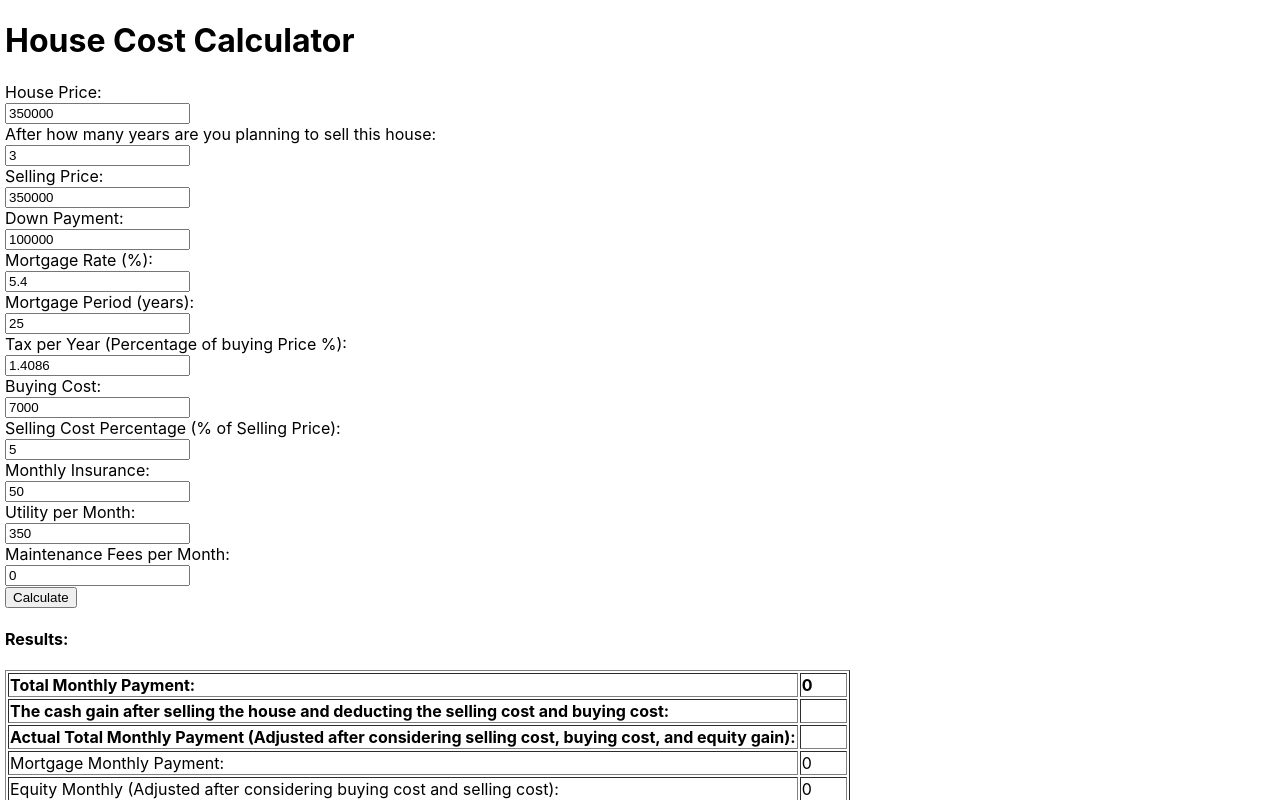
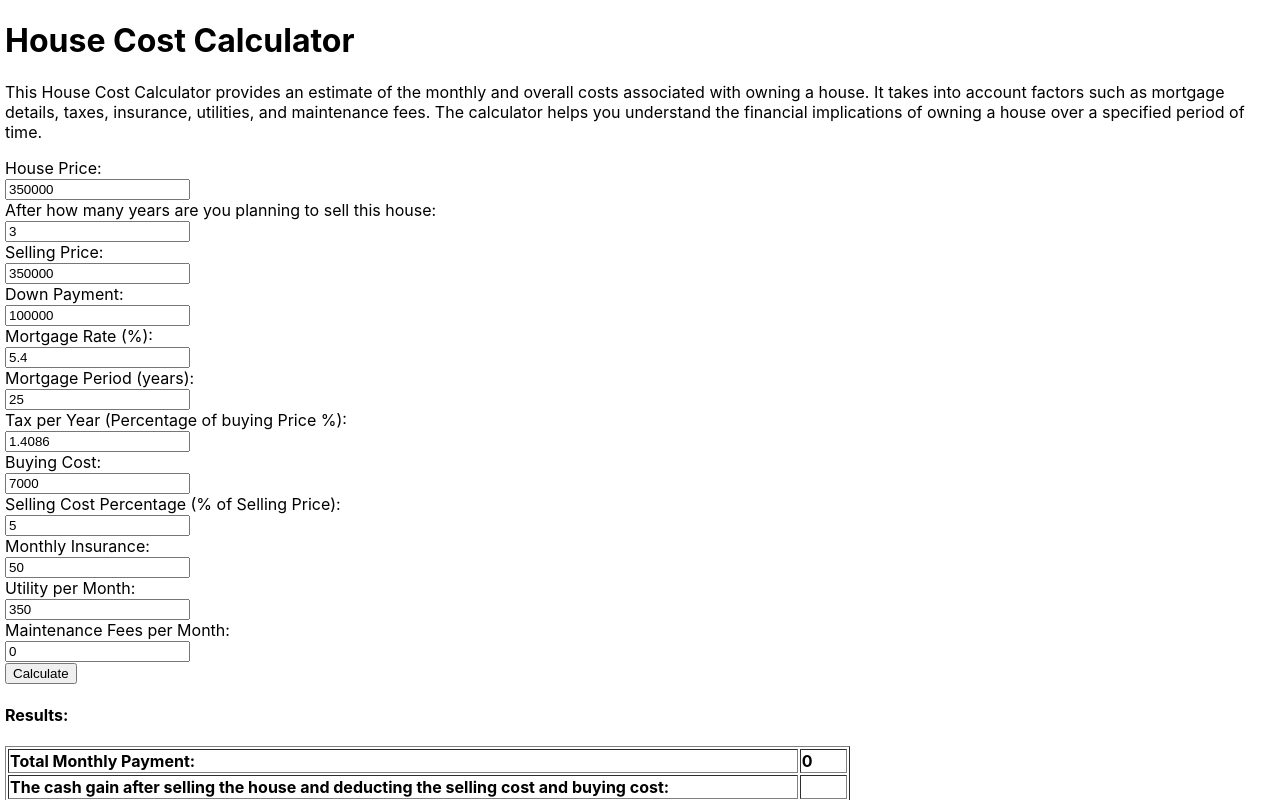
Before and after one commit to fadinassri/houses, a React (Create React App) app in the folder my-app/: page / in a window 1280 px wide. Shown: the top 800 px of the page. Built offline with nearby package versions, Linux system fonts and the light colour scheme.

Commit message:
Add Description

```diff
--- a/my-app/src/App.js
+++ b/my-app/src/App.js
@@ -146,6 +146,11 @@ class HouseCostCalculator extends Component {
     return (
       <div className="container" style={{ marginLeft: '5px' }}>
         <h1>House Cost Calculator</h1>
+        <p>
+          This House Cost Calculator provides an estimate of the monthly and overall costs associated with owning a house.
+          It takes into account factors such as mortgage details, taxes, insurance, utilities, and maintenance fees.
+          The calculator helps you understand the financial implications of owning a house over a specified period of time.
+        </p>
         <div>
           <label>House Price:</label><br />
           <input
```
